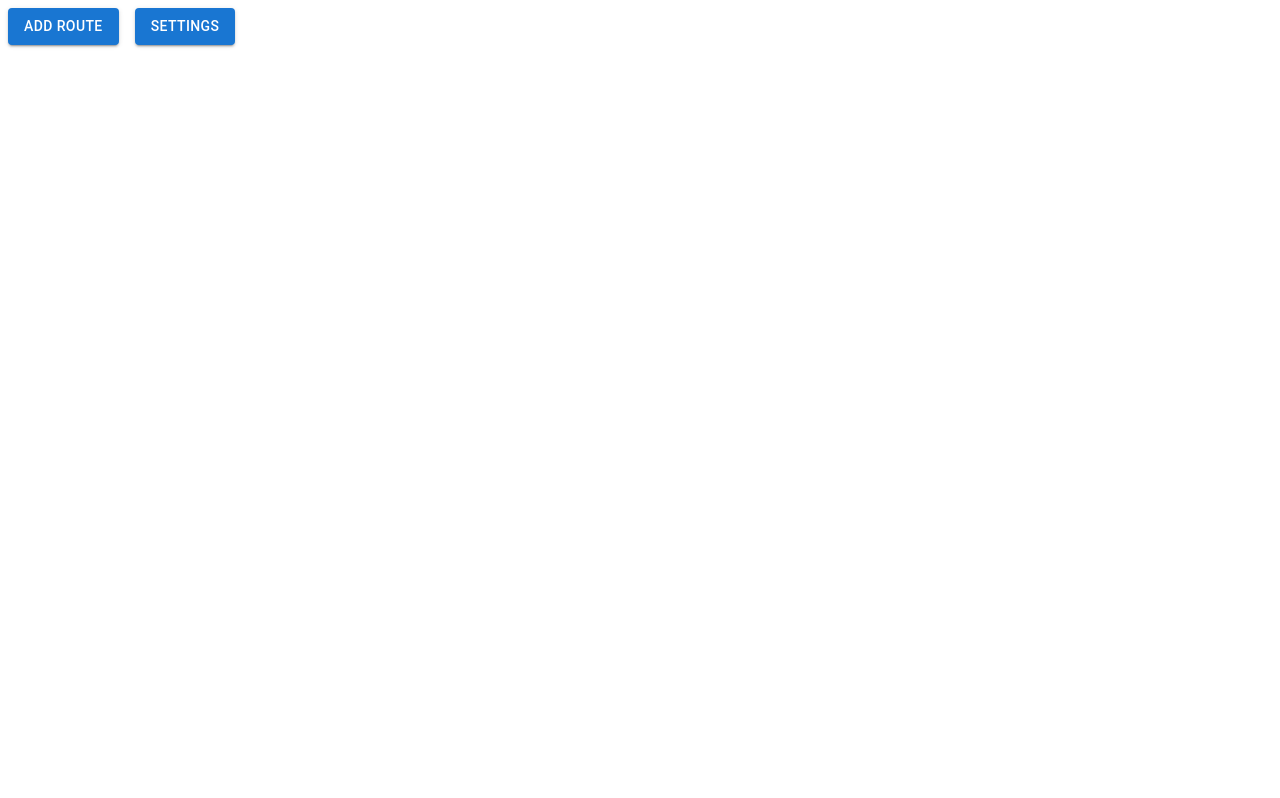
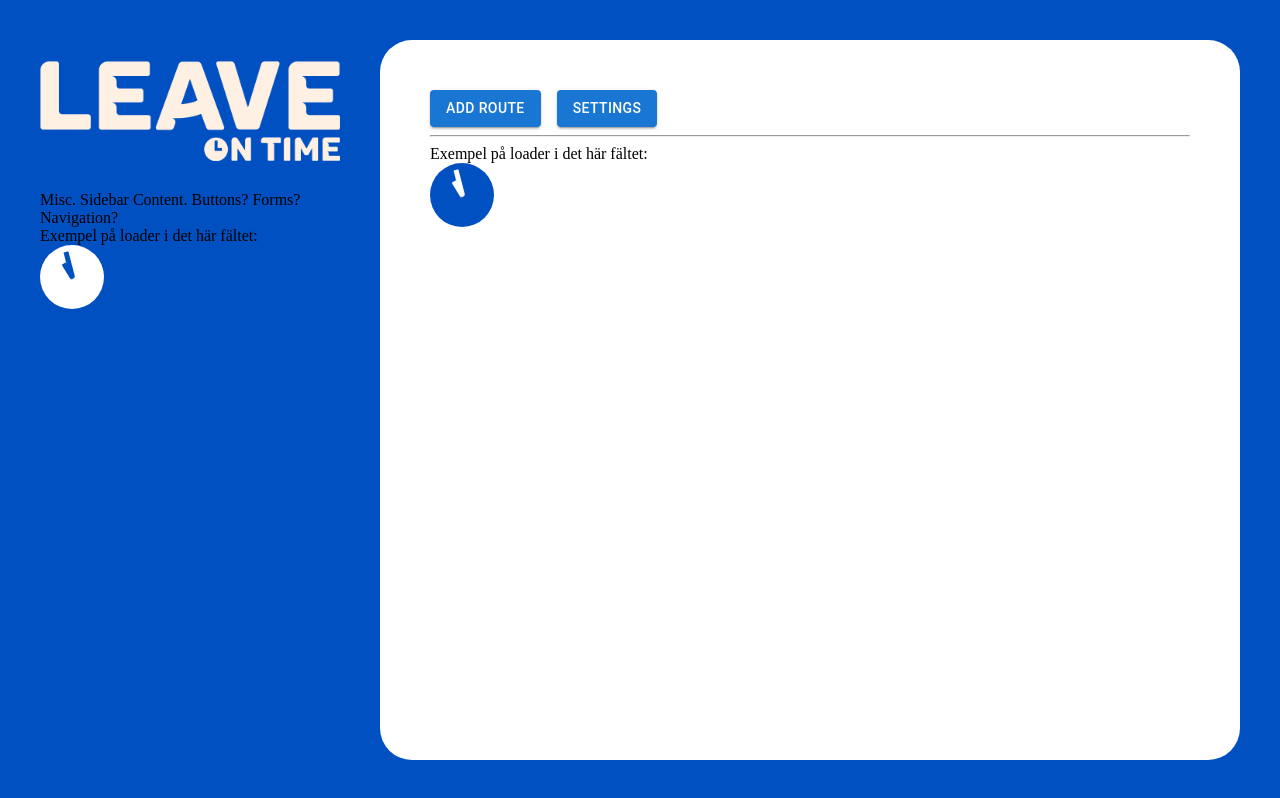
Before and after one commit to KarlVo/Leave_on_time, a React (Vite) app: page / in a window 1280 px wide. Built offline with nearby package versions, Linux system fonts and the light colour scheme; no server answers.

Commit message:
Some basic styling
Added some custom content loader examples to match the logo.

```diff
--- a/index.html
+++ b/index.html
@@ -1,2 +1,15 @@
-<div id="root"></div>
-<script type="module" src="/src/index.jsx"></script>
+<!DOCTYPE html>
+<html>
+    <head>
+        <meta charset="utf-8">
+        <meta http-equiv="X-UA-Compatible" content="IE=edge">
+        <title>Leave on Time</title>
+        <meta name="description" content="">
+        <meta name="viewport" content="width=device-width, initial-scale=1">
+        <link rel="stylesheet" href="">
+    </head>
+    <body>
+        <div id="root"></div>
+        <script type="module" src="/src/index.jsx"></script>
+    </body>
+</html>
--- a/package.json
+++ b/package.json
@@ -16,7 +16,7 @@
     "dependencies": {
         "@emotion/react": "^11.11.1",
         "@emotion/styled": "^11.11.0",
-        "@mui/material": "^5.14.18",
+        "@mui/material": "^5.14.19",
         "firebase": "^9.17.1",
         "mobx": "^6.8.0",
         "mobx-react-lite": "^3.4.2",
--- a/src/index.jsx
+++ b/src/index.jsx
@@ -1,4 +1,5 @@
 import model from '/src/CommuteModel.js';
+import "/src/style.css";
 
 console.log("hejhej");
 
--- a/src/reactjs/ReactRoot.jsx
+++ b/src/reactjs/ReactRoot.jsx
@@ -7,12 +7,21 @@ export default
 //observer(     //will be added in week 3
 function ReactRoot(props){
     console.log("hej")
-    return (<div>
+    return (<div className="flexParent">
+                <div className="sidebar">
+                    <h1><img src="/src/img/logo.png" alt="Leave on Time" width="100%" /></h1>
 
+                    <div>Misc. Sidebar Content. Buttons? Forms? Navigation?</div>
+                    Exempel på loader i det här fältet:
+                    <div className="progress white"></div>
+                </div>
+                <div className="mainContent">
+                    <Test model={props.model} />
 
-        <div><Test model={props.model} /></div>
-
-    </div>
-   );
+                    <hr></hr>
+                    Exempel på loader i det här fältet:
+                    <div className="progress"></div>
+                </div>
+            </div>);
 }
 //)
--- a/src/style.css
+++ b/src/style.css
@@ -0,0 +1,80 @@
+html, body {
+    padding: 0;
+    margin: 0;
+}
+body {
+    background-color: #0050C2;
+}
+
+.flexParent {
+    display: flex;
+    align-items: stretch;
+    gap: 40px;
+    padding: 40px;
+    min-height: calc(100vh - 80px);
+}
+
+.sidebar {
+    flex-basis: 300px;
+}
+
+.mainContent {
+    background-color: #ffffff;
+    flex-grow: 1;
+    border-radius: 32px;
+    padding: 50px;
+}
+
+
+/* Progress Loader */
+
+.progress {
+    position: relative;
+    background-color: #0050C2;
+    width: 64px;
+    height: 64px;
+    border-radius: 50%;
+    box-sizing: content-box;
+}
+
+.progress:before {
+    content: "";
+    position: absolute;
+    width: 5px;
+    height: 27.2px;
+    top: 6.4px;
+    left: 30.4px;
+    background: #ffffff;
+    border-radius: 0.8px 0.8px 2.5px 2.5px;
+    transform-origin: 2.5px 26.4px;
+    animation: progress-clock 0.5s linear infinite;
+}
+
+.progress:after {
+    content: "";
+    position: absolute;
+    width: 5px;
+    height: 17.6px;
+    top: 16px;
+    left: 30.4px;
+    background: #ffffff;
+    border-radius: 0.8px 0.8px 2.5px 2.5px;
+    transform-origin: 2.5px 16.8px;
+    animation: progress-clock 6s linear infinite;
+}
+
+.progress.white {
+    background-color: #ffffff;
+}
+.progress.white:before, .progress.white:after {
+    background-color: #0050C2;
+}
+
+@keyframes progress-clock {
+    0% {
+        tranform: rotate(0deg);
+    }
+    100% {
+        transform: rotate(360deg);
+    }
+}
```
Also changed, not shown: src/img/logo.png (added).
